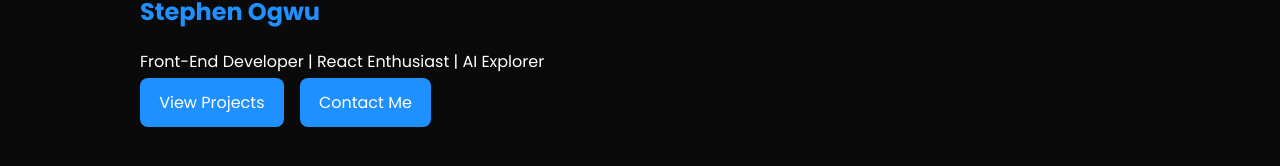
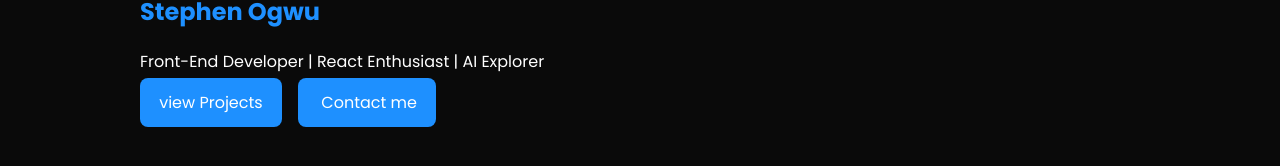
Before and after one commit to stephenfoxx/react-vite-deploy, a React (Vite) app: page / in a window 1280 px wide. Shown: the part 234-400 px from the top of the page. Built offline with nearby package versions, Linux system fonts and the light colour scheme.

Commit message:
initial commit

```diff
--- a/package.json
+++ b/package.json
@@ -10,6 +10,7 @@
     "preview": "vite preview"
   },
   "dependencies": {
+    "framer-motion": "^12.23.0",
     "react": "^19.1.0",
     "react-dom": "^19.1.0",
     "react-router": "^7.6.3",
--- a/src/App.css
+++ b/src/App.css
@@ -123,10 +123,33 @@
   text-decoration: none;
   margin-right: 1rem;
   transition: background 0.3s ease;
+  transition: transform 0.3s ease;
 }
 
 .btn:hover {
   background-color: #0066cc;
+}
+
+/* CTA Buttons */
+.cta-buttons {
+  display: inline-block;
+  color: white;
+  cursor: pointer;
+  transition: transform 0.3s ease;
+}
+
+/* Bounce Animation */
+@keyframes bounce {
+  0%, 100% {
+    transform: translateY(0);
+  }
+  50% {
+    transform: translateY(-15%);
+  }
+}
+
+.bounce {
+  animation: bounce 0.5s ease-in-out;
 }
 
 /* Projects */
@@ -197,6 +220,7 @@
   .nav-links {
     display: none;
   }
+
   .hamburger {
     display: block;
   }
--- a/src/Components/Home.jsx
+++ b/src/Components/Home.jsx
@@ -1,28 +1,34 @@
-import React from "react";
+import React, { useState } from "react";
+import {Link} from "react-router-dom"
 
 
 function Home() {
+  const [isBouncing, setIsBouncing] = useState(false);
 
-
-
-
+  const handleBounce = () => {
+    setIsBouncing(true);
+    setTimeout(() => setIsBouncing(false), 500); // Matches CSS animation duration
+  };
 
   return (
-
-
-
     <section className="home-section">
       <div className="intro">
         <h2>Hello, I'm</h2>
         <h1>Stephen Ogwu</h1>
         <p>Front-End Developer | React Enthusiast | AI Explorer</p>
-        <div className="cta-buttons">
-          <a href="/projects" className="btn">
-            View Projects
-          </a>
-          <a href="/contact" className="btn">
-            Contact Me
-          </a>
+        <div
+          className={`cta-buttons ${isBouncing ? "bounce" : ""}`}
+          onClick={handleBounce}
+        >
+          <Link to="/projects" className="btn">
+            {" "}
+            view Projects
+          </Link>
+
+          <Link to="/contact" className="btn">
+            {" "}
+            Contact me
+          </Link>
         </div>
       </div>
     </section>
--- a/src/Components/NavBar.jsx
+++ b/src/Components/NavBar.jsx
@@ -49,7 +49,8 @@
             ☰
           </button>
         </div>
-      </nav>
+          </nav>
+
 
       {/* Sidebar for small screens */}
       <div className={`sidebar ${isSidebarOpen ? "open" : ""}`}>
--- a/src/Components/Projects.jsx
+++ b/src/Components/Projects.jsx
@@ -1,22 +1,24 @@
 // src/pages/Projects.jsx
 import React from "react";
-
 
 function Projects() {
   const projectList = [
     {
       title: "Chef Recipe Web Application",
       description: "AI-powered app that suggests recipes based on ingredients.",
+      url: "https://github.com/stephenfoxx/mamaflow-recipe-app",
     },
     {
       title: "Student Performance Prediction",
       description:
         "ML-based React tool predicting academic outcomes with 76% accuracy.",
+      url: "https://github.com/stephenfoxx/students-performance-prediction",
     },
     {
       title: "E-Commerce Web App",
       description:
         "Retail platform with secure payment and PostgreSQL database integration.",
+      url: "https://github.com/stephenfoxx/E-commerce-web-app",
     },
   ];
 
@@ -25,10 +27,16 @@
       <h2>Projects</h2>
       <div className="project-cards">
         {projectList.map((proj, idx) => (
-          <div key={idx} className="card">
+          <a
+            key={idx}
+            className="card"
+            href={proj.url}
+            >
+
+
             <h3>{proj.title}</h3>
             <p>{proj.description}</p>
-          </div>
+          </a>
         ))}
       </div>
     </section>
```
Also changed, not shown: 1 other file (tests, documents, lock files or other folders).
